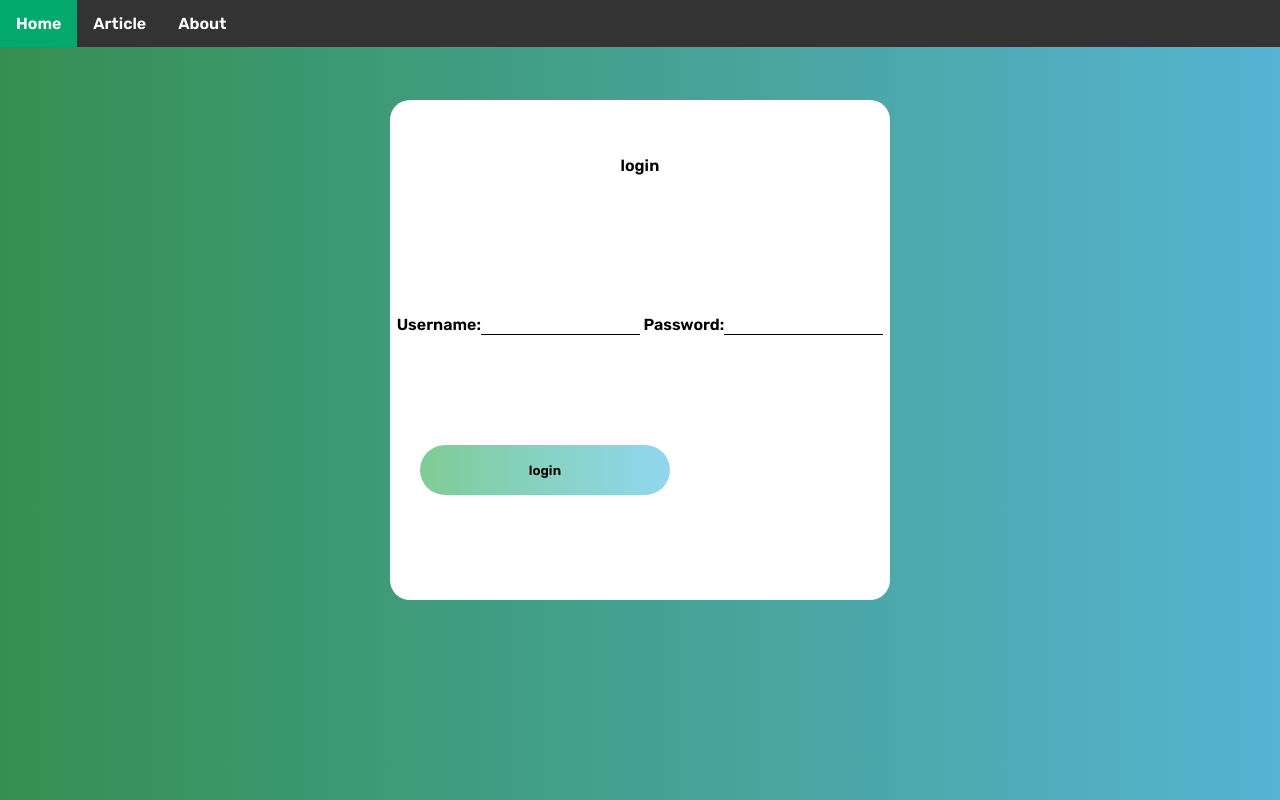
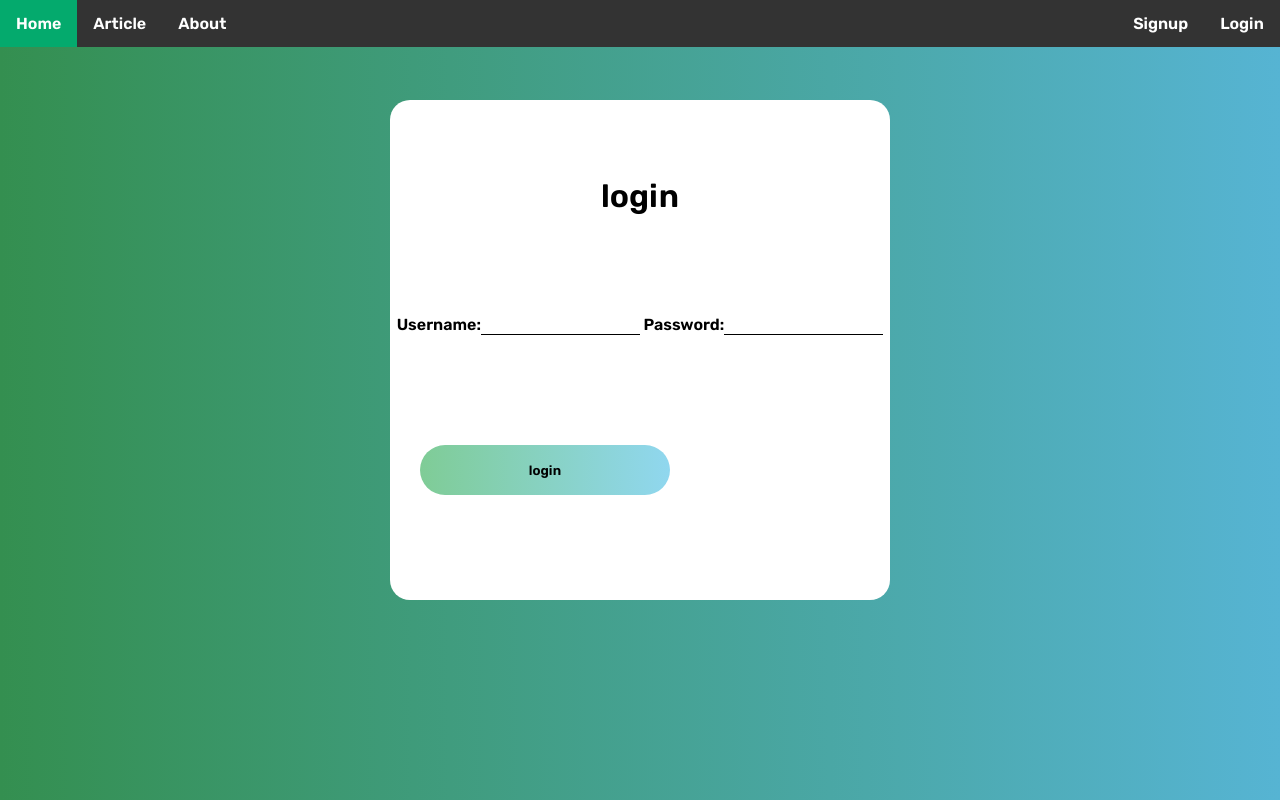
Before and after one commit to mojtaba174/madcraftProject, a Django app: page /users/login/ in a window 1280 px wide. Run offline with Django 3.2, Linux system fonts and the light colour scheme.

Commit message:
menu update

```diff
--- a/static/style.css
+++ b/static/style.css
@@ -18,6 +18,19 @@ ul.horizontal{
     background-color:#333;
 
 
+}
+ul.horizontal a , ul.horizontal form button{
+    float:right;
+    padding: 14px 16px;
+    display: inline;
+    color: white;
+    text-align: center  ;
+    text-decoration: none;
+    background: none;
+}
+ul.horizontal a:hover , ul.horizontal form button:hover{
+    background-color: black;
+    cursor: pointer;
 }
 ul.horizontal li a{
     padding: 14px 16px;
@@ -74,7 +87,7 @@ input,button{
     position: inherit;
     /*border-radius: 50px;*/
 }
-button{
+.form_logandsing button{
     z-index: 1;
     left: -19%;
     top: 110px;
@@ -87,7 +100,7 @@ button{
     background: linear-gradient(to right, #7fcc96, #90d7ef);
     transition: background 0.5s linear;
 }
-button:hover {
+.form_logandsing button:hover {
 
     background: linear-gradient(to right, #90d7ef,#7fcc96);
 }
--- a/templates/base.html
+++ b/templates/base.html
@@ -23,6 +23,17 @@
       <li>
           <a href="{% url 'about' %}">About</a>
       </li>
+      {% if user.is_authenticated %}
+       <a href="{% url 'articles:create' %}">Writing Article</a>
+          <form action="{% url 'users:logout' %}" method="post" id="logout_button">
+          <button type="submit">Logout</button>
+          {% csrf_token %}
+          </form>
+      {% else %}
+      <a href="{% url 'users:login' %}">Login</a>
+      <a href="{% url 'users:signup' %}">Signup</a>
+      {% endif %}
+
     </ul>
 
 </div>
--- a/templates/users/login.html
+++ b/templates/users/login.html
@@ -6,8 +6,8 @@
 {% block body %}
     <div id="parent-login-box">
         <div id="login-box">
-            <d1 id="login">login</d1>
-            <form action="{% url 'users:login'%}" class="form_log&sing" method="post" style="
+            <h1 id="login">login</h1>
+            <form action="{% url 'users:login'%}" class="form_logandsing" method="post" style="
                 text-align: center;
                 top: 50%;
                 position: relative;
--- a/templates/users/sign_up.html
+++ b/templates/users/sign_up.html
@@ -4,7 +4,7 @@
 
 {% block body %}
 
-    <form action="{% url 'users:signup' %}" method="post" class="form_log&sing">
+    <form action="{% url 'users:signup' %}" method="post" class="form_logandsing">
     {% csrf_token %}
     {{ form }}
     <button type="submit">ثبت نام</button>
--- a/users/urls.py
+++ b/users/urls.py
@@ -6,4 +6,5 @@ app_name = "users"
 urlpatterns = [
     path("login/", views.login_view, name="login"),
     path("signup/", views.signup_view, name="signup"),
+    path('logout/', views.logout_view, name="logout")
 ]
--- a/users/views.py
+++ b/users/views.py
@@ -1,7 +1,7 @@
 from django.shortcuts import render, redirect
 from django.contrib.auth.forms import UserCreationForm
 from .forms import RegisterForm
-from django.contrib.auth import login
+from django.contrib.auth import login, logout
 from django.contrib.auth.forms import AuthenticationForm
 
 
@@ -30,3 +30,10 @@ def login_view(request):
 
     form = AuthenticationForm()
     return render(request, "users/login.html", {"form": form})
+
+def logout_view(request):
+    if request.method == "POST":
+        logout(request)
+        return redirect('home')
+    else:
+        return redirect('home')
```
Also changed, not shown: db.sqlite3.
